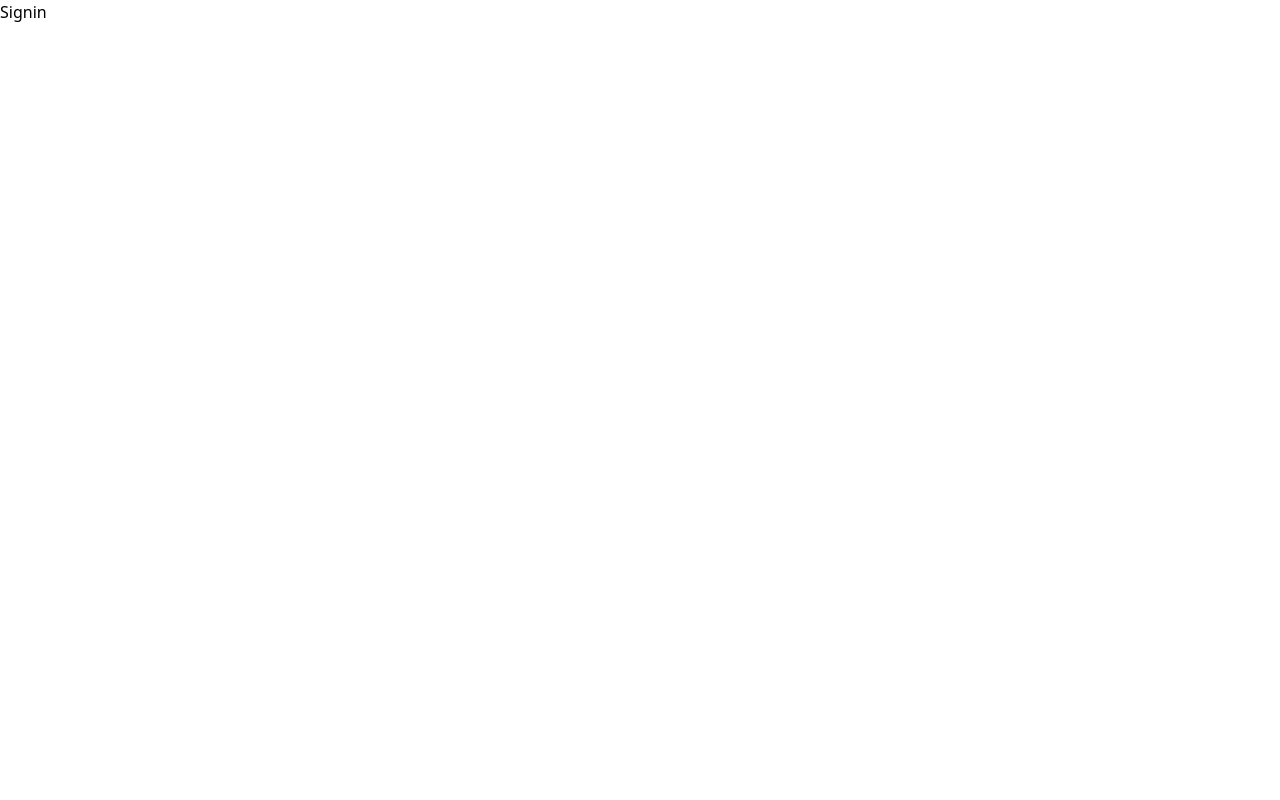
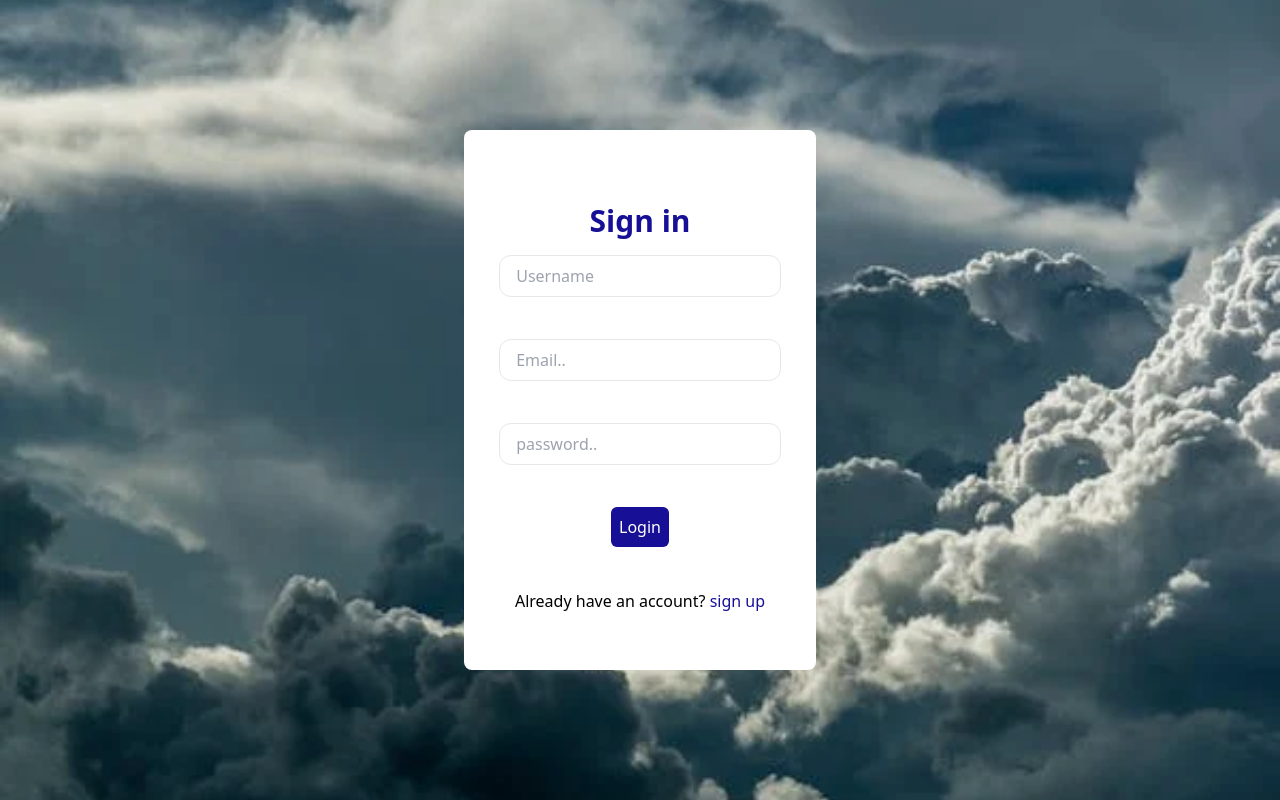
Before and after one commit to Umorenism/RealEstate, a React (Vite) app: page /signin in a window 1280 px wide. Built offline with nearby package versions, Linux system fonts and the light colour scheme.

Commit message:
sign up updated

```diff
--- a/src/component/Navbar/Navbar.tsx
+++ b/src/component/Navbar/Navbar.tsx
@@ -4,15 +4,27 @@ export const Navbar = () => {
   return (
     <div className=" sticky  top-0 left-0 h-[60px] w-sfull z-10 bg-[#ffff] border-b-2 border-gray-300 ">
       <div className="flex justify-between m-auto max-w-[1100px] items-center h-full">
-        <Link to="/" className="flex gap-2 items-center text-[#2512d1] text-xl">
+        <Link
+          to="/"
+          className="flex gap-2 items-center text-[#2512d1] text-2xl"
+        >
           RealEstate <BsHouseDoor />
         </Link>
         <div className="hidden md:flex">
           <ul className="flex gap-10  text-xl text-[#222] transition duration-200 cursor-pointer">
-            <li>Home</li>
-            <li>About</li>
-            <li>Featured</li>
-            <li>Contact</li>
+            <Link to="/">
+              <li>Home</li>
+            </Link>
+            <Link to="/PopularProperties">
+              <li>About</li>
+            </Link>
+
+            <Link to="/FeaturedProperties">
+              <ul>Features</ul>
+            </Link>
+            <Link to="/NewsLetter">
+              <li>Contact</li>
+            </Link>
           </ul>
         </div>
         <div className="gap-4 flex">
--- a/src/component/SignIn/Signin.tsx
+++ b/src/component/SignIn/Signin.tsx
@@ -1,5 +1,75 @@
-import React from "react";
+import React, { useState } from "react";
+import { AiOutlineFileImage } from "react-icons/ai";
+import { useDispatch } from "react-redux";
+import { Link, useNavigate } from "react-router-dom";
 
 export const Signin = () => {
-  return <div>Signin</div>;
+  const [state, setState] = useState({});
+  const [photo, setPhoto] = useState("");
+
+  // const dispatch = useDispatch();
+  const navigate = useNavigate();
+
+  const handleState = (e: any) => {
+    setState((prev) => {
+      return { ...prev, [e.target.name]: e.target.value };
+    });
+
+    const handleSubmit = () => {};
+  };
+  return (
+    <div className="absolute top-0 left-0 h-screen w-screen bg-img flex justify-center items-center">
+      <div className="md:w-[27.5vw] w-[80.7vw] h-[67.5vh] rounded-lg  justify-center flex flex-col bg-[#fff]">
+        <h2 className="text-[#171097] text-center m-[2.5rem 0] text-3xl font-bold py-4">
+          Sign in
+        </h2>
+
+        <form className="flex flex-col items-center gap-[42px]">
+          {/* <label
+            htmlFor="photo"
+            className="flex bg-gray-600 items-center h-[50px] rounded-full flex-col justify-center w-[50px] cursor-pointer gap-[0.75rem]"
+          >
+            <AiOutlineFileImage />
+          </label>
+          <input
+            id="photo"
+            type="file"
+            style={{ display: "none" }}
+            onChange={(e: any) => setPhoto(e.target.files[0])}
+          /> */}
+          <input
+            className="w-[80%] focus:border-green-300 focus:border-2 rounded-xl py-2 outline-none border p-4 "
+            type="text"
+            name="username"
+            placeholder="Username"
+            onChange={handleState}
+          />
+          <input
+            className="w-[80%] rounded-xl focus:border-green-300 focus:border-2  py-2 p-4 outline-none border "
+            type="email"
+            name="email"
+            placeholder="Email.."
+            onChange={handleState}
+          />
+
+          <input
+            className="w-[80%] focus:border-green-300 focus:border-2  rounded-xl py-2 p-4 outline-none border "
+            type="password"
+            name="password"
+            placeholder="password.."
+            onChange={handleState}
+          />
+          <button className="bg-[#171097] text-white rounded-md p-2">
+            Login
+          </button>
+          <p>
+            Already have an account?{" "}
+            <Link to="/signin" className="text-[#171097]">
+              sign up
+            </Link>
+          </p>
+        </form>
+      </div>
+    </div>
+  );
 };
--- a/src/component/Signup/Signup.tsx
+++ b/src/component/Signup/Signup.tsx
@@ -19,7 +19,7 @@ export const Signup = () => {
   };
   return (
     <div className="absolute top-0 left-0 h-screen w-screen bg-img flex justify-center items-center">
-      <div className="w-[27.5vw] h-[67.5vh] rounded-lg  justify-center flex flex-col bg-[#fff]">
+      <div className="md:w-[27.5vw] w-[80.7vw] h-[67.5vh] rounded-lg  justify-center flex flex-col bg-[#fff]">
         <h2 className="text-[#171097] text-center m-[2.5rem 0] text-3xl font-bold py-4">
           Sign up
         </h2>
```
